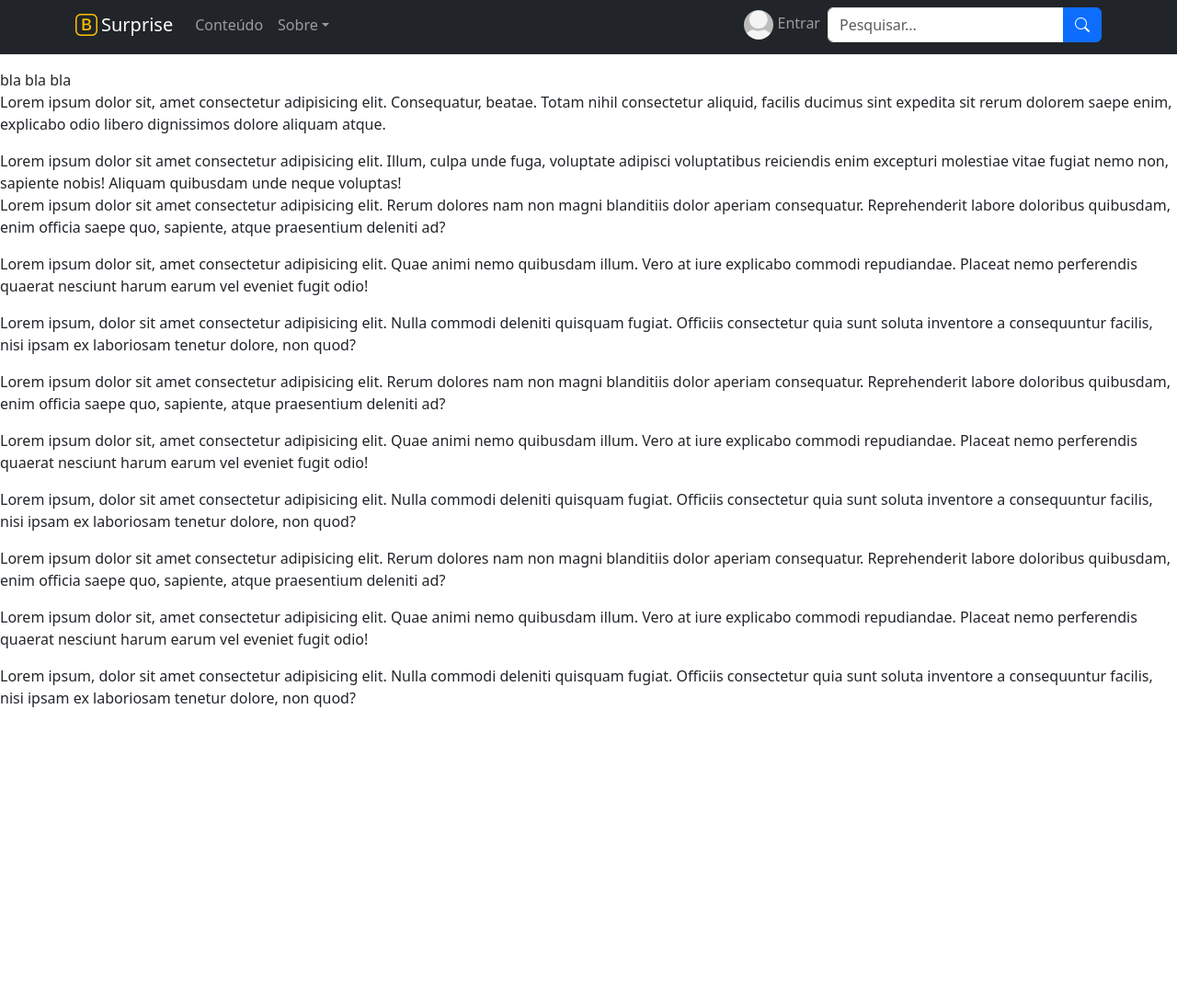
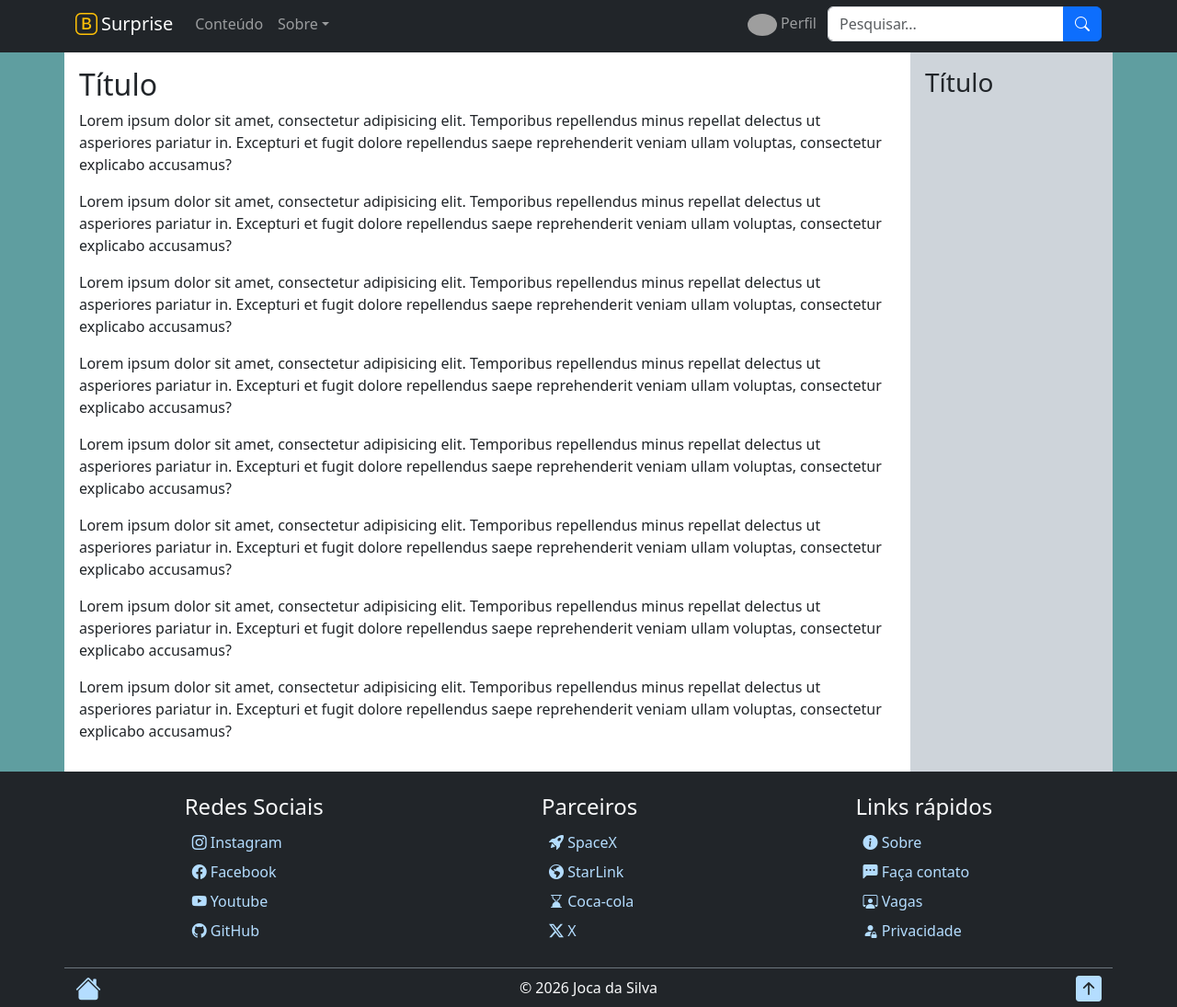
Before and after one commit to thamirisouza/bs5_surprisee, a plain HTML site: page template.html in a window 1280 px wide. Shown: the part 270-1365 px from the top of the page at 92% size. Before the commit the page ends 1057 px from the top, so only its background shows below. Drawn offline with nearby package versions, Linux system fonts and the light colour scheme; grey boxes are pictures that could not be loaded.

Commit message:
Update template.html

```diff
--- a/template.html
+++ b/template.html
@@ -8,17 +8,45 @@
     <link rel="stylesheet" href="https://cdn.jsdelivr.net/npm/bootstrap@5.3.8/dist/css/bootstrap.min.css">
     <!-- Importa a biblioteca de ícones do Bootstrap da CDN -->
     <link rel="stylesheet" href="https://cdn.jsdelivr.net/npm/bootstrap-icons@1.13.1/font/bootstrap-icons.min.css">
+    <link rel="icon" href="img/favicon.png">
     <title>BS5 Surprise - Página Modelo</title>
     <style>
+        body {
+            background-color: cadetblue;
+        }
+
+        /* Estiliza imagem do logotipo */
         .navbar-brand img {
             width: 2.5rem;
             height: auto;
         }
 
+        /* imagem do usuário (des)logado */
         .user-in-out img {
             width: 2rem;
         }
 
+        /* Links do footer */
+        footer a {
+            color: rgb(180, 221, 255);
+            text-decoration: none;
+        }
+
+        footer a:hover {
+            color: orangered;
+        }
+
+        /* Em telas MD e acima */
+        @media screen and (min-width: 768px) {
+
+            /* Define a largura do aside */
+            main>aside {
+                min-width: 220px;
+                max-width: 220px;
+            }
+        }
+
+        /* Opcional: melhora o desempenho da Navbar flutuante quando ela se expande */
         @media (max-width: 767.98px) {
 
             .navbar {
@@ -39,7 +67,7 @@
     </style>
 </head>
 
-<body>
+<body data-bs-theme="light" class="min-vh-100 d-flex flex-column">
 
     <!-- Jumbotron -->
     <div class="container-fluid border-bottom border-5 border-danger bg-primary p-3 p-md-5 text-light">
@@ -90,13 +118,13 @@
                 <ul class="navbar-nav ms-auto mt-2 mt-md-0">
                     <li class="nav-item user-in-out">
                         <!-- Usuário logado -->
-                        <a href="javascript:void(0)" class="nav-link d-none">
+                        <a href="javascript:void(0)" class="nav-link">
                             <img class="rounded-circle" src="https://randomuser.me/api/portraits/men/69.jpg"
                                 alt="Joca da Silva">
                             <span class="me-1">Perfil</span>
                         </a>
                         <!-- Usuário não logado -->
-                        <a href="javascript:void(0)" class="nav-link">
+                        <a href="javascript:void(0)" class="nav-link d-none">
                             <img class="rounded-circle" src="img/anonimous.png" alt="Logue-se">
                             <span>Entrar</span>
                         </a>
@@ -112,47 +140,90 @@
         </div>
     </nav>
 
-    <main class="mt-3">
-        bla bla bla
-        <p>Lorem ipsum dolor sit, amet consectetur adipisicing elit. Consequatur, beatae. Totam nihil consectetur
-            aliquid, facilis ducimus sint expedita sit rerum dolorem saepe enim, explicabo odio libero dignissimos
-            dolore aliquam atque.</p>
-        Lorem ipsum dolor sit amet consectetur adipisicing elit. Illum, culpa unde fuga, voluptate adipisci voluptatibus
-        reiciendis enim excepturi molestiae vitae fugiat nemo non, sapiente nobis! Aliquam quibusdam unde neque
-        voluptas!
-        <p>Lorem ipsum dolor sit amet consectetur adipisicing elit. Rerum dolores nam non magni blanditiis dolor aperiam
-            consequatur. Reprehenderit labore doloribus quibusdam, enim officia saepe quo, sapiente, atque praesentium
-            deleniti ad?</p>
-        <p>Lorem ipsum dolor sit, amet consectetur adipisicing elit. Quae animi nemo quibusdam illum. Vero at iure
-            explicabo commodi repudiandae. Placeat nemo perferendis quaerat nesciunt harum earum vel eveniet fugit odio!
-        </p>
-        <p>Lorem ipsum, dolor sit amet consectetur adipisicing elit. Nulla commodi deleniti quisquam fugiat. Officiis
-            consectetur quia sunt soluta inventore a consequuntur facilis, nisi ipsam ex laboriosam tenetur dolore, non
-            quod?</p>
-        <p>Lorem ipsum dolor sit amet consectetur adipisicing elit. Rerum dolores nam non magni blanditiis dolor aperiam
-            consequatur. Reprehenderit labore doloribus quibusdam, enim officia saepe quo, sapiente, atque praesentium
-            deleniti ad?</p>
-        <p>Lorem ipsum dolor sit, amet consectetur adipisicing elit. Quae animi nemo quibusdam illum. Vero at iure
-            explicabo commodi repudiandae. Placeat nemo perferendis quaerat nesciunt harum earum vel eveniet fugit odio!
-        </p>
-        <p>Lorem ipsum, dolor sit amet consectetur adipisicing elit. Nulla commodi deleniti quisquam fugiat. Officiis
-            consectetur quia sunt soluta inventore a consequuntur facilis, nisi ipsam ex laboriosam tenetur dolore, non
-            quod?</p>
-        <p>Lorem ipsum dolor sit amet consectetur adipisicing elit. Rerum dolores nam non magni blanditiis dolor aperiam
-            consequatur. Reprehenderit labore doloribus quibusdam, enim officia saepe quo, sapiente, atque praesentium
-            deleniti ad?</p>
-        <p>Lorem ipsum dolor sit, amet consectetur adipisicing elit. Quae animi nemo quibusdam illum. Vero at iure
-            explicabo commodi repudiandae. Placeat nemo perferendis quaerat nesciunt harum earum vel eveniet fugit odio!
-        </p>
-        <p>Lorem ipsum, dolor sit amet consectetur adipisicing elit. Nulla commodi deleniti quisquam fugiat. Officiis
-            consectetur quia sunt soluta inventore a consequuntur facilis, nisi ipsam ex laboriosam tenetur dolore, non
-            quod?</p>
+    <main class="container p-0 d-flex flex-column flex-md-row flex-grow-1">
+
+        <article class="bg-body p-3 flex-grow-1">
+            <h2>Título</h2>
+            <p>Lorem ipsum dolor sit amet, consectetur adipisicing elit. Temporibus repellendus minus repellat delectus
+                ut asperiores pariatur in. Excepturi et fugit dolore repellendus saepe reprehenderit veniam ullam
+                voluptas, consectetur explicabo accusamus?</p>
+            <p>Lorem ipsum dolor sit amet, consectetur adipisicing elit. Temporibus repellendus minus repellat delectus
+                ut asperiores pariatur in. Excepturi et fugit dolore repellendus saepe reprehenderit veniam ullam
+                voluptas, consectetur explicabo accusamus?</p>
+            <p>Lorem ipsum dolor sit amet, consectetur adipisicing elit. Temporibus repellendus minus repellat delectus
+                ut asperiores pariatur in. Excepturi et fugit dolore repellendus saepe reprehenderit veniam ullam
+                voluptas, consectetur explicabo accusamus?</p>
+            <p>Lorem ipsum dolor sit amet, consectetur adipisicing elit. Temporibus repellendus minus repellat delectus
+                ut asperiores pariatur in. Excepturi et fugit dolore repellendus saepe reprehenderit veniam ullam
+                voluptas, consectetur explicabo accusamus?</p>
+            <p>Lorem ipsum dolor sit amet, consectetur adipisicing elit. Temporibus repellendus minus repellat delectus
+                ut asperiores pariatur in. Excepturi et fugit dolore repellendus saepe reprehenderit veniam ullam
+                voluptas, consectetur explicabo accusamus?</p>
+            <p>Lorem ipsum dolor sit amet, consectetur adipisicing elit. Temporibus repellendus minus repellat delectus
+                ut asperiores pariatur in. Excepturi et fugit dolore repellendus saepe reprehenderit veniam ullam
+                voluptas, consectetur explicabo accusamus?</p>
+            <p>Lorem ipsum dolor sit amet, consectetur adipisicing elit. Temporibus repellendus minus repellat delectus
+                ut asperiores pariatur in. Excepturi et fugit dolore repellendus saepe reprehenderit veniam ullam
+                voluptas, consectetur explicabo accusamus?</p>
+            <p>Lorem ipsum dolor sit amet, consectetur adipisicing elit. Temporibus repellendus minus repellat delectus
+                ut asperiores pariatur in. Excepturi et fugit dolore repellendus saepe reprehenderit veniam ullam
+                voluptas, consectetur explicabo accusamus?</p>
+        </article>
+
+        <aside class="bg-dark-subtle p-3">
+            <h3>Título</h3>
+        </aside>
 
     </main>
 
+    <!-- Rodapé -->
+    <footer class="bg-dark  text-light">
+
+        <div class="container pt-4 d-flex justify-content-around">
+            <div>
+                <h4>Redes Sociais</h4>
+                <ul class="list-unstyled ps-2 lh-lg">
+                    <li><a href="https://instagram.com" target="_blank"><i class="bi bi-instagram"></i> Instagram</a>
+                    </li>
+                    <li><a href="https://facebook.com" target="_blank"><i class="bi bi-facebook"></i> Facebook</a></li>
+                    <li><a href="https://youtube.com" target="_blank"><i class="bi bi-youtube"></i> Youtube</a></li>
+                    <li><a href="https://github.com" target="_blank"><i class="bi bi-github"></i> GitHub</a></li>
+                </ul>
+            </div>
+            <div class="d-none d-md-block">
+                <h4>Parceiros</h4>
+                <ul class="list-unstyled ps-2 lh-lg">
+                    <li><a href="https://www.spacex.com/" target="_blank"><i class="bi bi-rocket-takeoff-fill"></i>
+                            SpaceX</a></li>
+                    <li><a href="https://starlink.com/br" target="_blank"><i class="bi bi-globe-americas-fill"></i>
+                            StarLink</a></li>
+                    <li><a href="https://www.coca-cola.com/br/pt" target="_blank"><i class="bi bi-hourglass-bottom"></i>
+                            Coca-cola</a></li>
+                    <li><a href="https://x.com" target="_blank"><i class="bi bi-twitter-x"></i> X</a></li>
+                </ul>
+            </div>
+            <div>
+                <h4>Links rápidos</h4>
+                <ul class="list-unstyled ps-2 lh-lg">
+                    <li><a href="about.html"><i class="bi bi-info-circle-fill"></i> Sobre</a></li>
+                    <li><a href="contacts.html"><i class="bi bi-chat-left-dots-fill"></i> Faça contato</a></li>
+                    <li><a href="application.html"><i class="bi bi-person-workspace"></i> Vagas</a></li>
+                    <li><a href="policies.html"><i class="bi bi-person-fill-lock"></i> Privacidade</a></li>
+                </ul>
+            </div>
+        </div>
+
+        <div class="container mt-2 border-top border-secondary d-flex justify-content-between align-items-center">
+            <a href="index.html"><i class="bi bi-house-fill fs-3"></i></a>
+            <div>&copy; 2026 Joca da Silva</div>
+            <a href="#top"><i class="bi bi-arrow-up-square-fill fs-3"></i></a>
+        </div>
+    </footer>
 
     <!-- Importa o componente JavaScript do Bootstrap 5 da CDN -->
     <script src="https://cdn.jsdelivr.net/npm/bootstrap@5.3.8/dist/js/bootstrap.bundle.min.js"></script>
 </body>
 
 </html>
+
+<!-- Oi Simone! Tá vendo agente? -->
```
